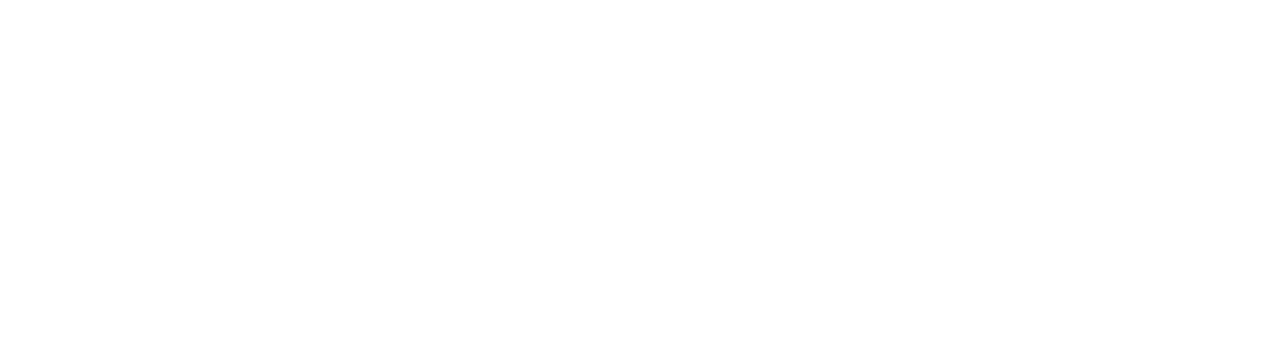
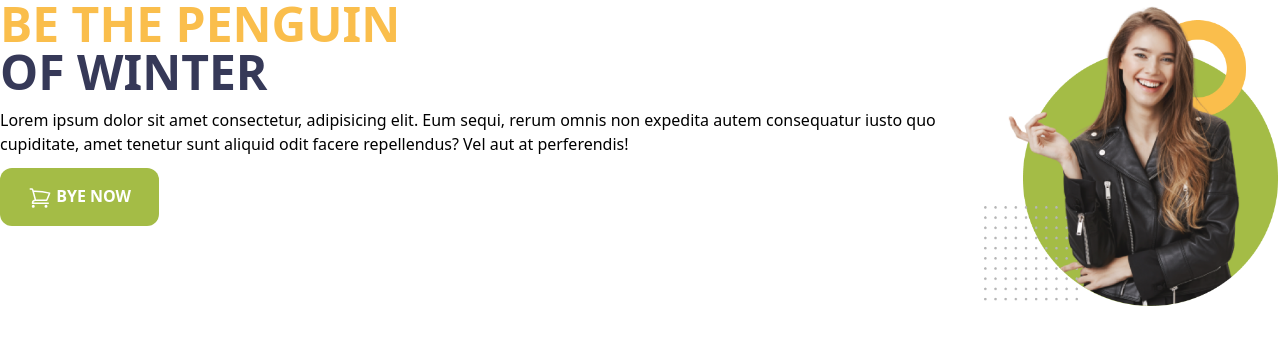
Before and after one commit to rajibrahman74/penguin, a plain HTML site: page index.html in a window 1280 px wide. Drawn offline with nearby package versions, Linux system fonts and the light colour scheme.

Commit message:
hero-section

```diff
--- a/index.html
+++ b/index.html
@@ -30,7 +30,32 @@
 </head>
 <body>
 
+    <!--
+        header section
+     -->
+      <header>
+            <section class="container mx-auto flex">
+                <div class="space-y-3">
+                    <h1 class="text-5xl uppercase font-bold">
+                        <span class="text-[#FABE4C]">Be the penguin</span>
+                        <br>
+                        <span class="text-[#363958]">Of winter</span>
+                    </h1>
+                    <p>Lorem ipsum dolor sit amet consectetur, adipisicing elit. Eum sequi, rerum omnis non expedita autem consequatur iusto quo cupiditate, amet tenetur sunt aliquid odit facere repellendus? Vel aut at perferendis!</p>
+                    <button class="uppercase bg-[#A4BC46] px-7 py-4 text-white  font-semibold rounded-xl">
+                        <svg xmlns="http://www.w3.org/2000/svg" fill="none" viewBox="0 0 24 24" stroke-width="1.5" stroke="currentColor" class="w-6 h-6 inline">
+                            <path stroke-linecap="round" stroke-linejoin="round" d="M2.25 3h1.386c.51 0 .955.343 1.087.835l.383 1.437M7.5 14.25a3 3 0 00-3 3h15.75m-12.75-3h11.218c1.121-2.3 2.1-4.684 2.924-7.138a60.114 60.114 0 00-16.536-1.84M7.5 14.25L5.106 5.272M6 20.25a.75.75 0 11-1.5 0 .75.75 0 011.5 0zm12.75 0a.75.75 0 11-1.5 0 .75.75 0 011.5 0z" />
+                          </svg>
+                          bye now</button>
+                </div>
+                <div>
+                    <img src="images/model.png" alt="">
+                </div>
+            </section>
+      </header>
+      <main>
 
+      </main>
 
 </body>
 </html>
```
